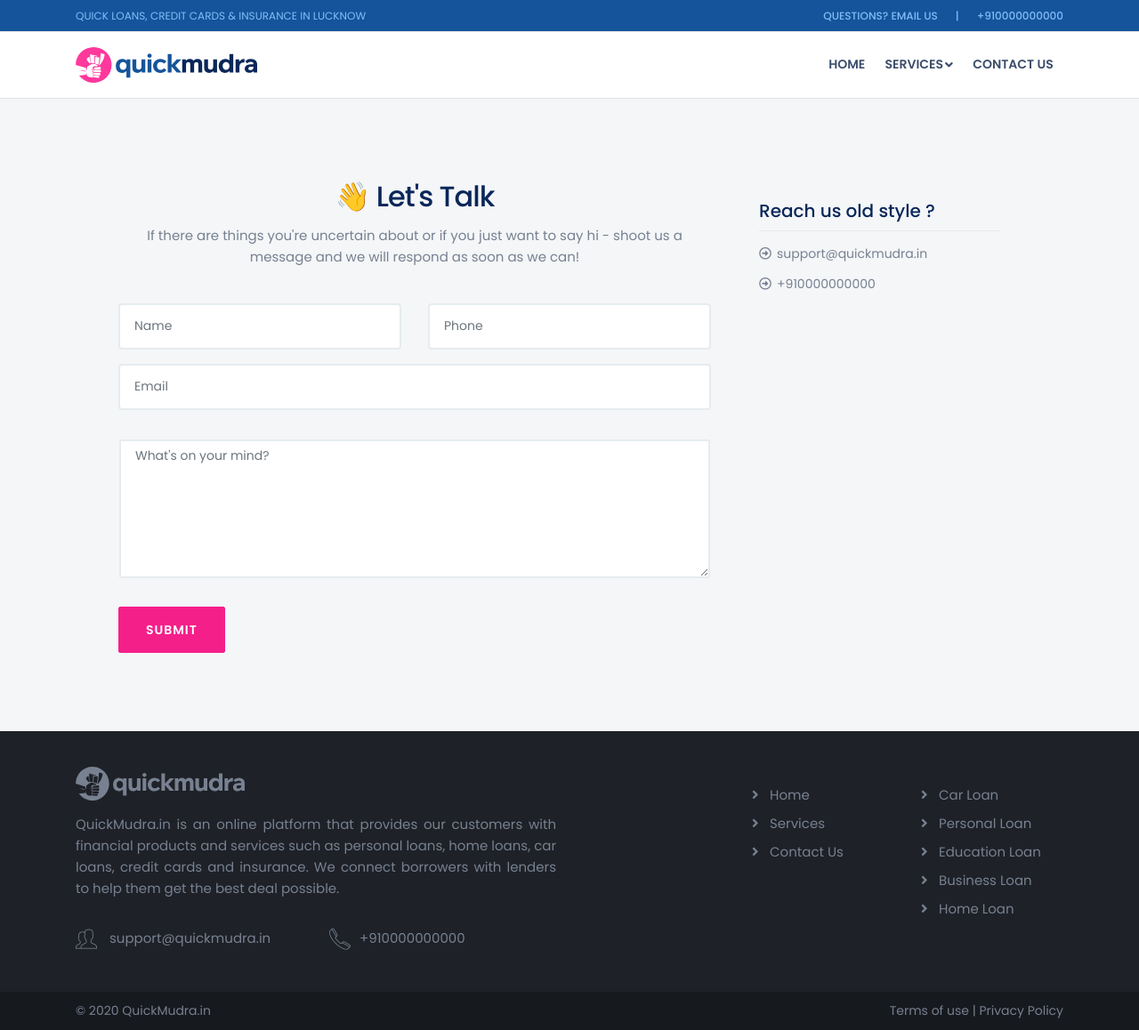
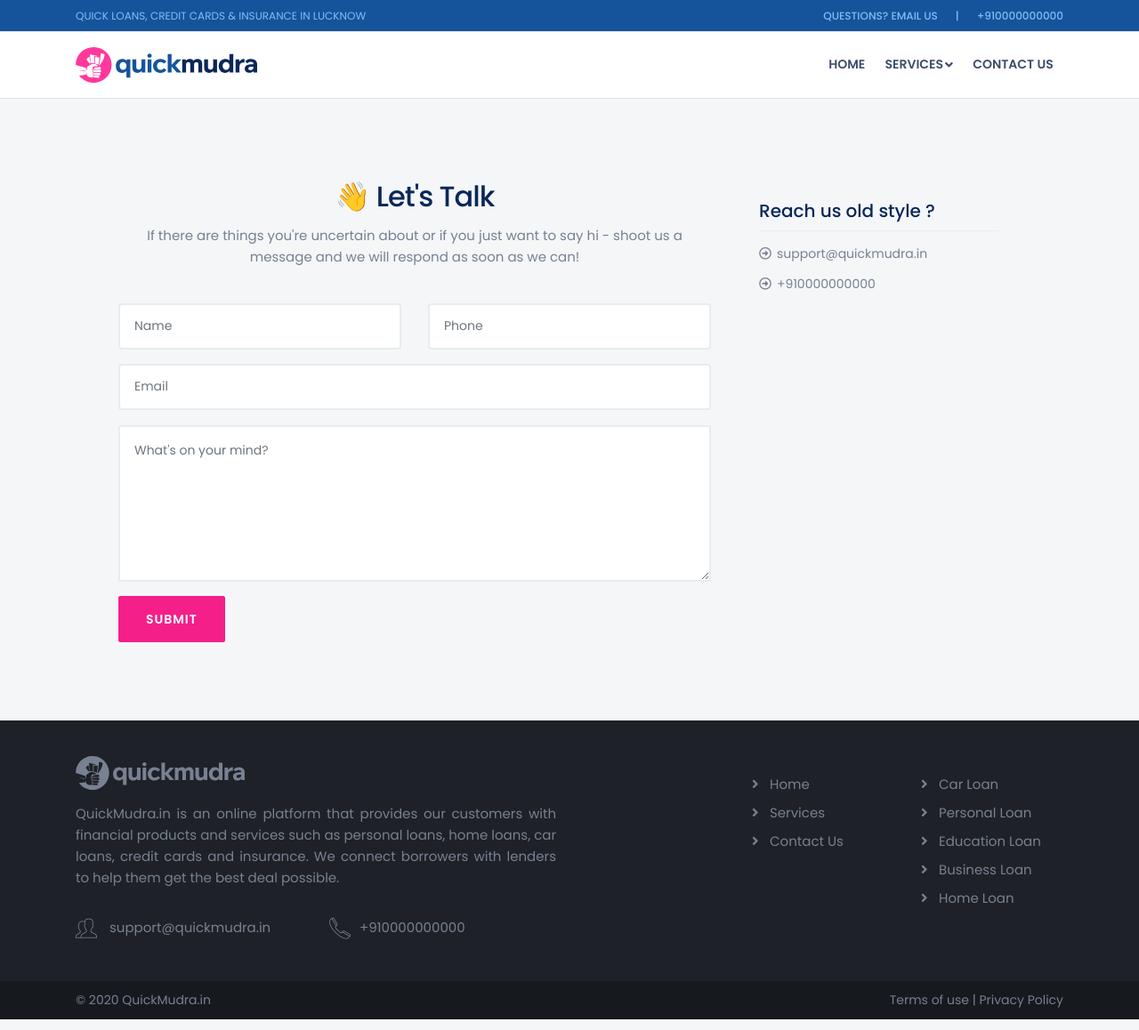
Before and after one commit to jaswinder-singh/creditme, a Jekyll site: the page built from pages/contact.html, in a window 1280 px wide and 1158 px high. Shown: the whole window at 89% size. Built offline with Jekyll 4.4.1, drawn with Linux system fonts in a browser that asks for light colours; nearby versions of some CDN libraries.

Commit message:
Update contact.html

```diff
--- a/pages/contact.html
+++ b/pages/contact.html
@@ -43,10 +43,10 @@ permalink: /contact-us
                                                     <input id="email" name="Email" type="email" placeholder="Email" class="form-control input-md" required>
                                                 </div>
                                             </div>
-                                            <div class="col-xl-12 col-lg-12 col-md-12 col-sm-12 col-12" style="margin-top:-21px;padding:16px 16px">
+                                            <div class="col-xl-12 col-lg-12 col-md-12 col-sm-12 col-12" style="margin-top:-21px">
                                                 <div class="form-group">
                                                     <label class="control-label" for="message"> </label>
-                                                    <textarea class="form-control" id="message" rows="7" name="Message" placeholder="What's on your mind?"></textarea>
+                                                    <textarea class="form-control" id="message" rows="7" name="Message" placeholder="What's on your mind?"  style="padding:16px 16px"></textarea>
                                                 </div>
                                             </div>
                                             <!-- Button -->
```
